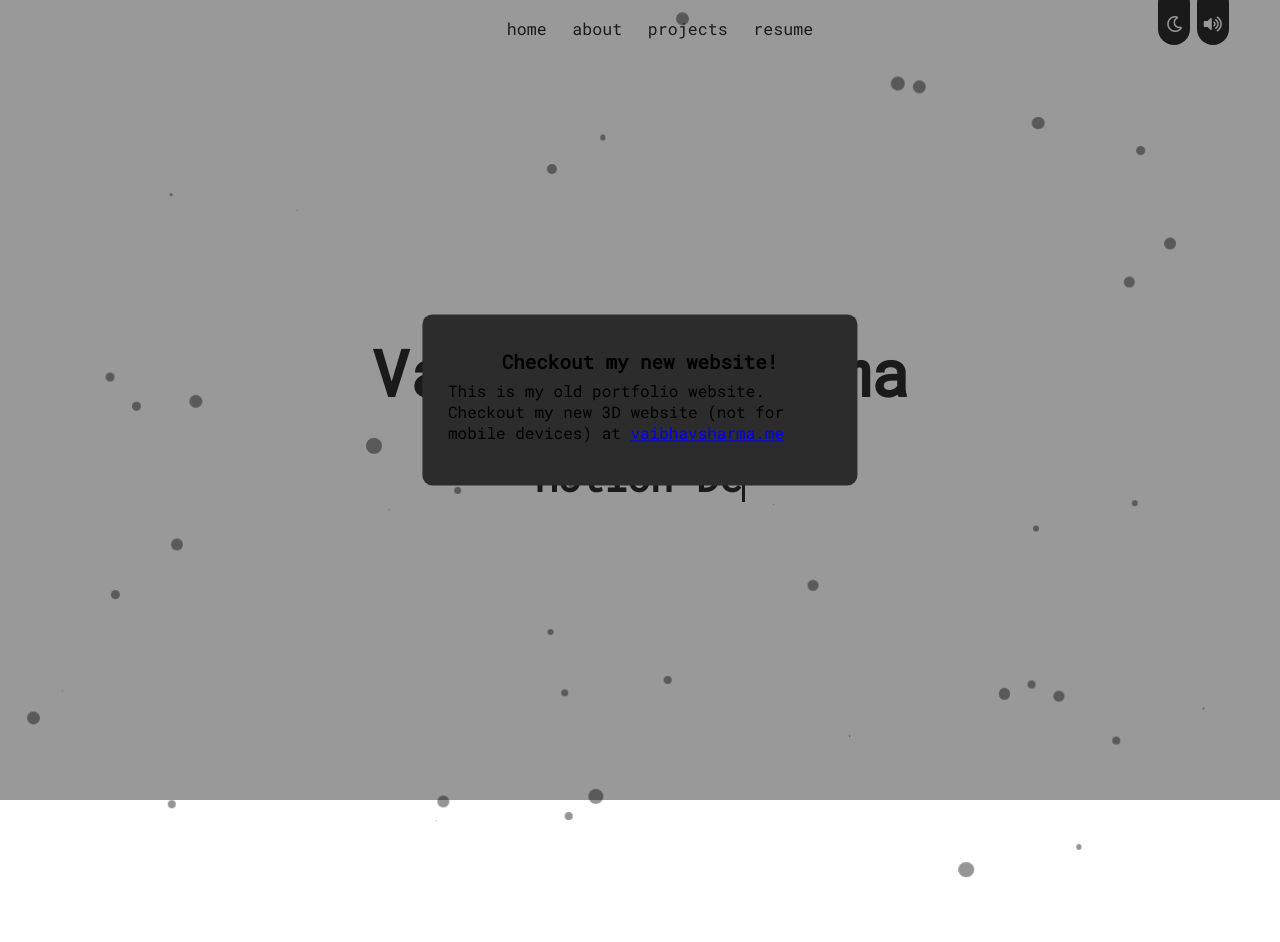
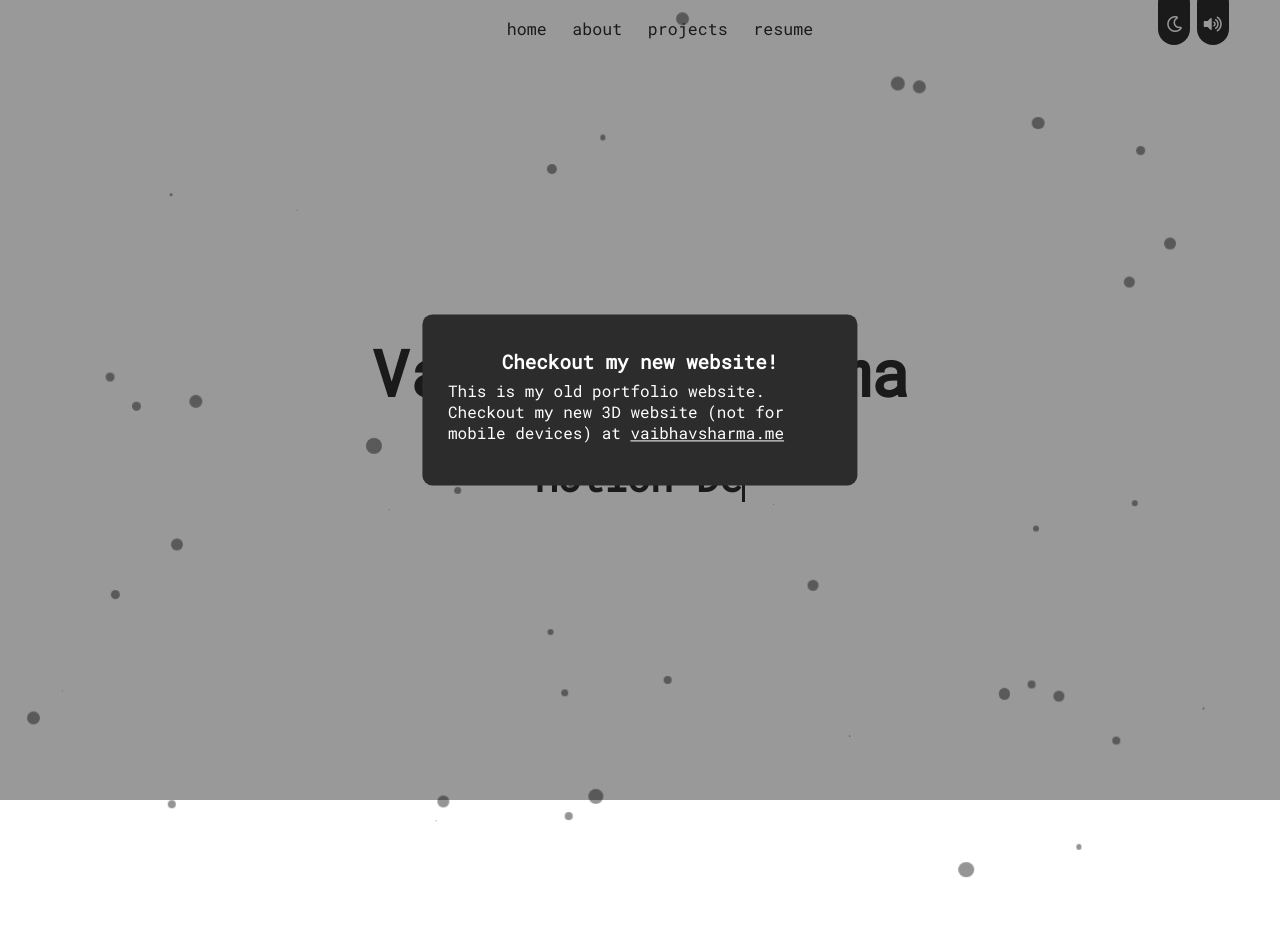
Before and after one commit to gigabite-pro/vaibhav-sharma, a plain HTML site: page index.html in a window 1280 px wide. Drawn offline with nearby package versions, Linux system fonts and the light colour scheme.

Commit message:
dark mode in modal

```diff
--- a/style.css
+++ b/style.css
@@ -6,6 +6,7 @@ body{
     background-color: var(--white);
     --black: #2D2C2C;
     --white: white;
+    --a: lightblue;
 }
 
 .tk-blob{
@@ -70,6 +71,11 @@ body.dark{
     flex-direction: column;
     justify-content: center;
     align-items: center;
+    color: var(--white);
+}
+
+.modal-content a{
+    color: var(--white);
 }
 
 .modal-header{
```
